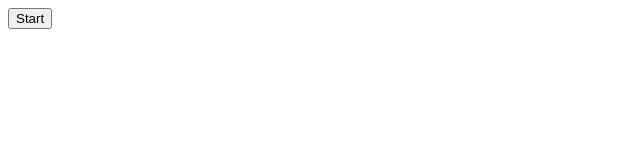
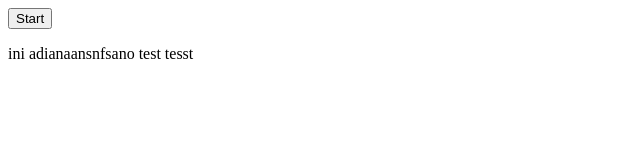
Before and after one commit to Arisafr/week4.github.io, a plain HTML site: page website/templates/index.html in a window 1280 px wide. Shown: the whole page, without its empty margins (0-640 px from the left). Drawn offline with Linux system fonts and the light colour scheme.

Commit message:
tampah paragraf baru

```diff
--- a/website/templates/index.html
+++ b/website/templates/index.html
@@ -5,6 +5,7 @@
 </head>
 <body>
 	<button onclick="start()">Start</button>
+	<p>ini adianaansnfsano test tesst</p>
 	<script>
 		function start() {
 			fetch('/start').then(function(response) {
```
